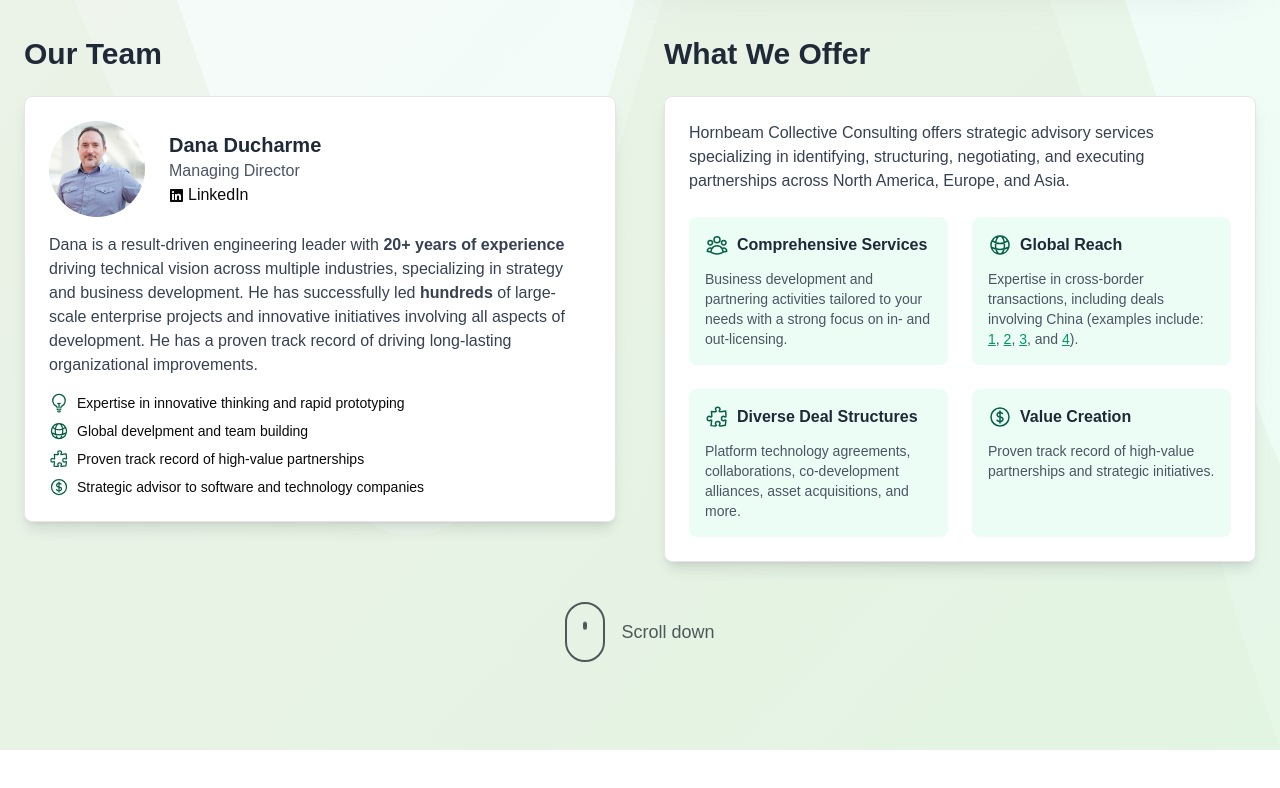
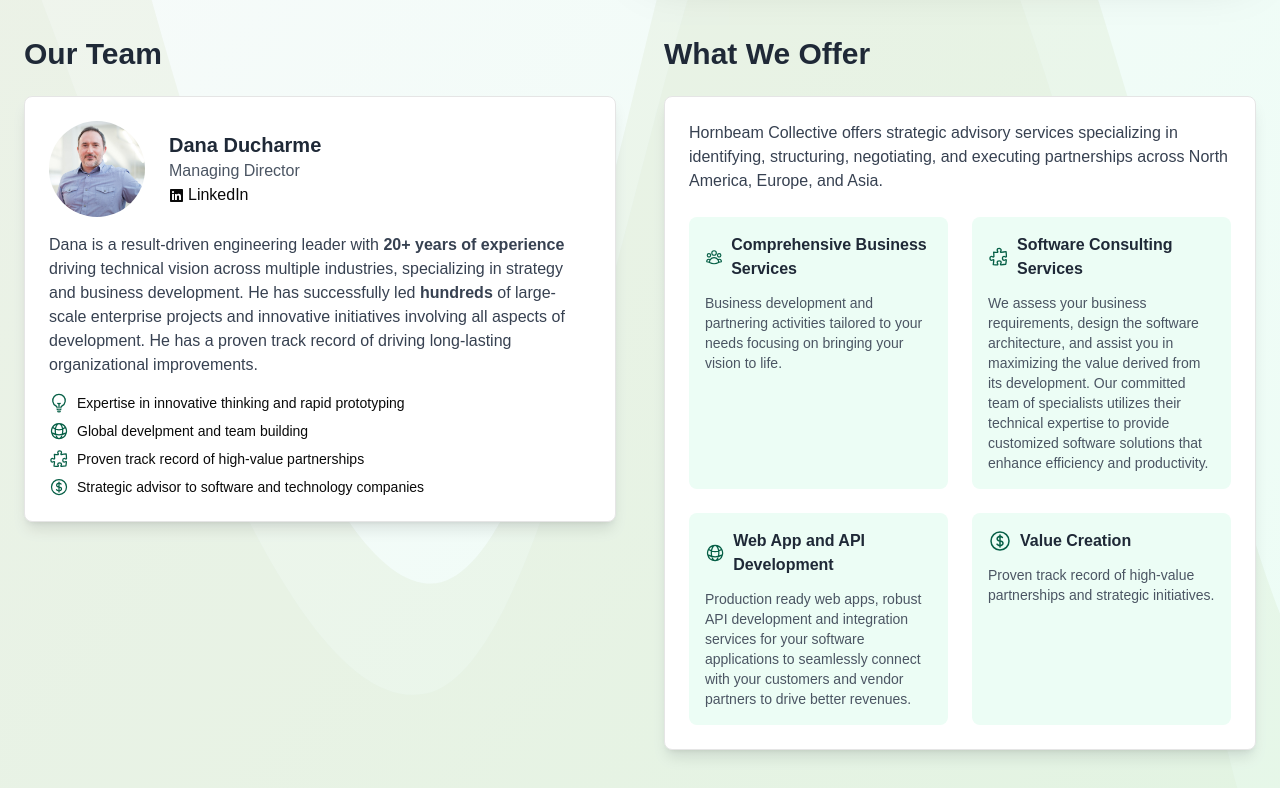
Before and after one commit to danaducharme/hornbeamdev.com, a Next.js app: page / in a window 1280 px wide. Shown: the part 660-1448 px from the top of the page. Built offline with nearby package versions, Linux system fonts and the light colour scheme.

Commit message:
Refine Hero component text for clarity and update Navigation logo dimensions

```diff
--- a/components/Hero.tsx
+++ b/components/Hero.tsx
@@ -198,7 +198,7 @@ export function Hero() {
 						<Card className="bg-white rounded-lg shadow-lg">
 							<CardContent className="p-6">
 								<p className="text-gray-700 mb-6">
-									Hornbeam Collective Consulting offers strategic advisory services
+									Hornbeam Collective offers strategic advisory services
 									specializing in identifying, structuring, negotiating, and executing partnerships
 									across North America, Europe, and Asia.
 								</p>
@@ -206,41 +206,31 @@ export function Hero() {
 									<div className="bg-emerald-50 p-4 rounded-lg">
 										<div className="flex items-center mb-3">
 											<UserGroupIcon className="h-6 w-6 text-emerald-800 mr-2"/>
-											<h3 className="font-semibold text-gray-800">Comprehensive Services</h3>
+											<h3 className="font-semibold text-gray-800">Comprehensive Business Services</h3>
 										</div>
 										<p className="text-sm text-gray-600">Business development and partnering
-											activities tailored to your needs with a strong focus on in- and
-											out-licensing.</p>
+											activities tailored to your needs focusing on bringing your vision to life.</p>
+									</div>
+									<div className="bg-emerald-50 p-4 rounded-lg">
+										<div className="flex items-center mb-3">
+											<PuzzlePieceIcon className="h-6 w-6 text-emerald-800 mr-2"/>
+											<h3 className="font-semibold text-gray-800">Software Consulting Services</h3>
+										</div>
+										<p className="text-sm text-gray-600">
+										We assess your business requirements, design the software architecture,
+										and assist you in maximizing the value derived from its development.
+										Our committed team of specialists utilizes their technical expertise to
+										provide customized software solutions that enhance efficiency and productivity.
+										</p>
 									</div>
 									<div className="bg-emerald-50 p-4 rounded-lg">
 										<div className="flex items-center mb-3">
 											<GlobeAltIcon className="h-6 w-6 text-emerald-800 mr-2"/>
-											<h3 className="font-semibold text-gray-800">Global Reach</h3>
+											<h3 className="font-semibold text-gray-800">Web App and API Development</h3>
 										</div>
-										<p className="text-sm text-gray-600">
-											Expertise in cross-border transactions, including deals involving China
-											(examples
-											include:{' '}
-											<a href="/deal-summaries/Elevation and CSPC June 2022.pdf"
-											   className="text-emerald-600 underline">1</a>,
-											{' '}
-											<a href="/deal-summaries/Corbus and CSPC Feb 14 2023.pdf"
-											   className="text-emerald-600 underline">2</a>,
-											{' '}
-											<a href="/deal-summaries/Assembly and BeiGene Jul 20 2020.pdf"
-											   className="text-emerald-600 underline">3</a>,
-											{' and '}
-											<a href="/deal-summaries/Leap TX and BeiGene Jan 2020.pdf"
-											   className="text-emerald-600 underline">4</a>).
-										</p>
-									</div>
-									<div className="bg-emerald-50 p-4 rounded-lg">
-										<div className="flex items-center mb-3">
-											<PuzzlePieceIcon className="h-6 w-6 text-emerald-800 mr-2"/>
-											<h3 className="font-semibold text-gray-800">Diverse Deal Structures</h3>
-										</div>
-										<p className="text-sm text-gray-600">Platform technology agreements,
-											collaborations, co-development alliances, asset acquisitions, and more.</p>
+										<p className="text-sm text-gray-600">Production ready web apps, robust API development and integration
+											services for your software applications to seamlessly connect with your
+											customers and vendor partners to drive better revenues.</p>
 									</div>
 									<div className="bg-emerald-50 p-4 rounded-lg">
 										<div className="flex items-center mb-3">
--- a/components/Navigation.tsx
+++ b/components/Navigation.tsx
@@ -64,8 +64,8 @@ export default function Navigation() {
 							<Image
 								src={logo}
 								alt="Hornbeam Collective LLC"
-								width={24}
-								height={24}
+								width={30}
+								height={30}
 								className="mr-2"
 							/>
 							<a href="/" className="text-2xl font-bold text-gray-800">
```
